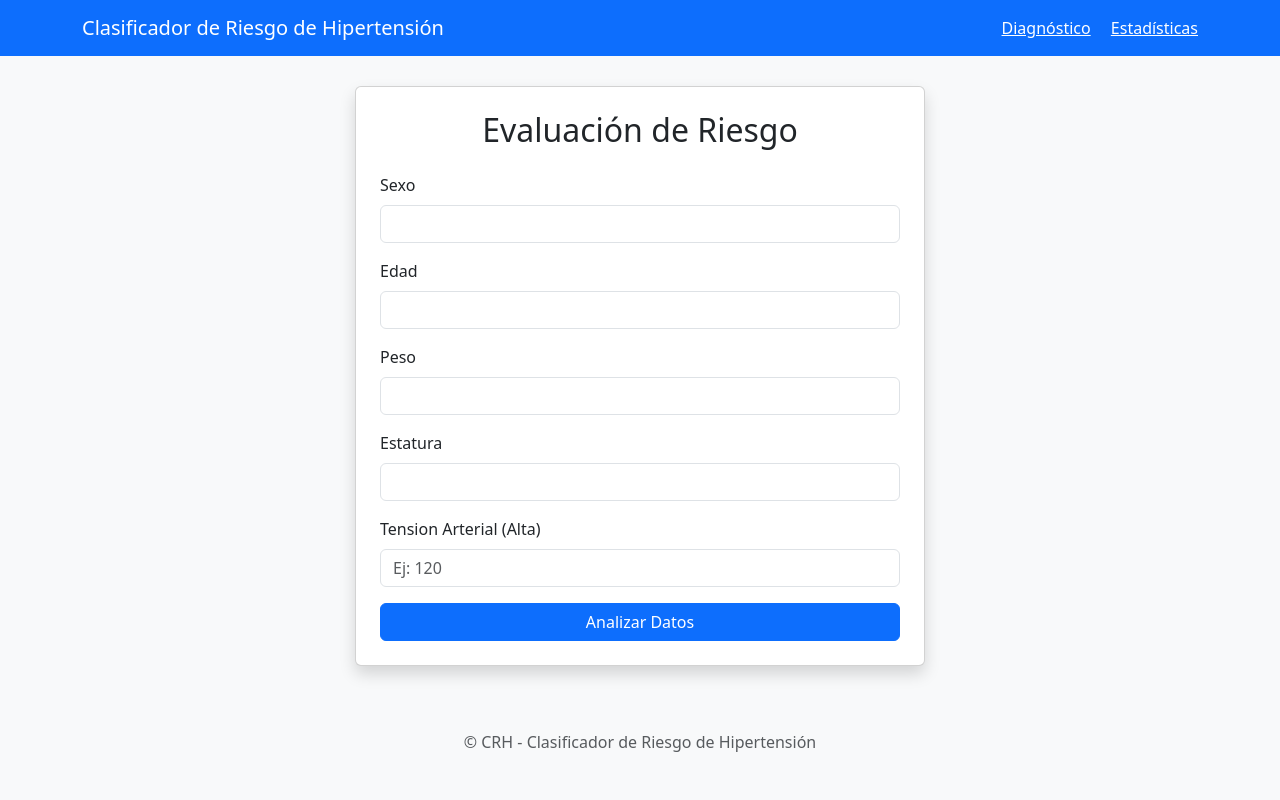
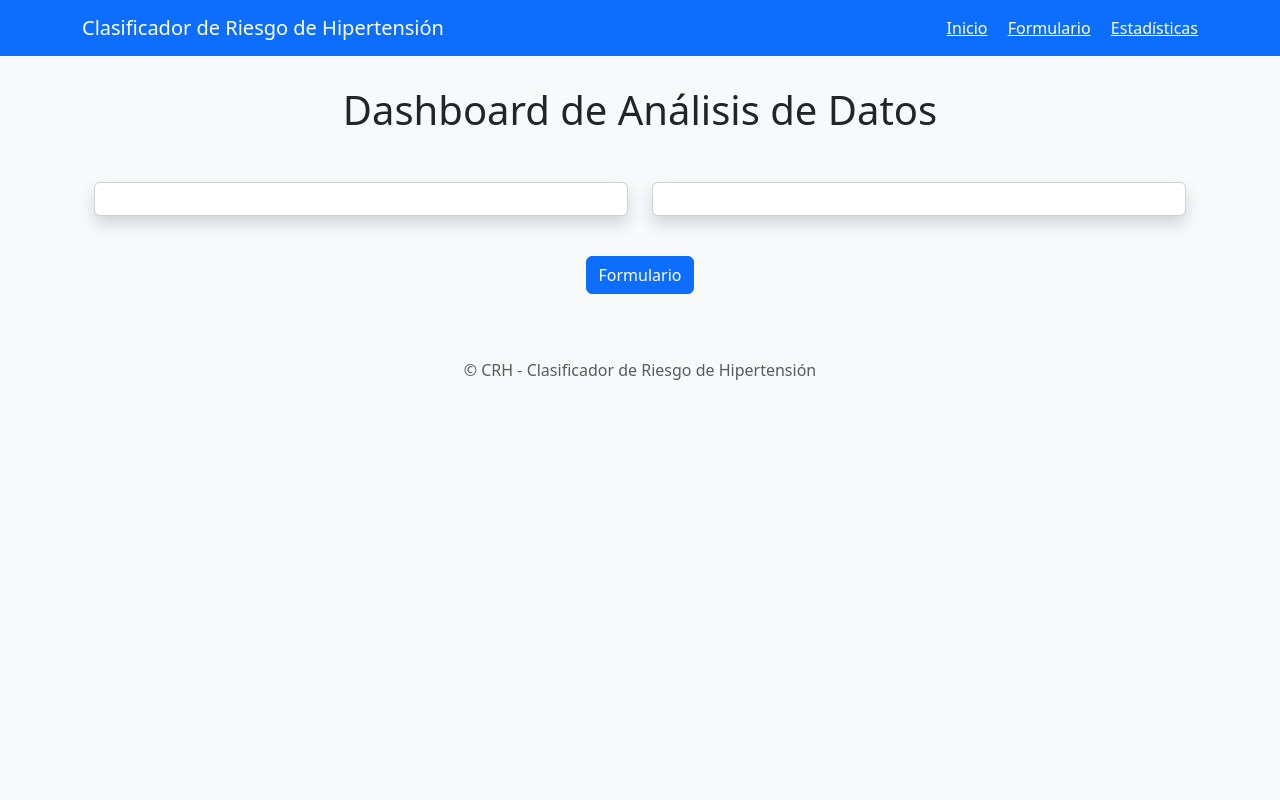
Before and after one commit to FGVe1123/CRH, a Flask app: page / in a window 1280 px wide. Run offline with Flask 3, Linux system fonts and the light colour scheme.

Commit message:
modificación de interfaz, se agregan validaciones a nivel BE para el formulario

```diff
--- a/app.py
+++ b/app.py
@@ -5,6 +5,10 @@
 import plotly.express as px
 import plotly.io as pio
 
+
+##TRABAJAR LA CONEXIÓN A LA BASE DE DATOS
+##REVISAR TABLAS, POSIBLEMENTE SE DEBA MODIFICAR PARA EL ALMACENAMIENTO DE LOS DATOS
+##REVISAR LO QUE SE PUSO EN DOCUMENTOS QUE SE VA A ENTREGAR, SE PUEDEN ALMACENAR DATOS "CONFIRMADOS" POR MEDICO O LOS DATOS QUE SE VAYAN GENERANDO CON EL MODELO PERMISO DEL USUARIO
 app = Flask(__name__)
 
 #CARGAR EL MODELO
@@ -20,19 +24,31 @@
     # Renderiza el archivo index.html
     return render_template('index.html')
 
+@app.route('/formulario')
+def formulario():
+    return render_template('formulario.html')
 
 @app.route('/predict', methods=['POST'])
 def predict():
     if request.method == 'POST':
         try:
             # Capturar datos del formulario (importante utilizar los "name" utilizados en HTML)
-            sexo = float(request.form['sexo'])
-            edad = float(request.form['edad'])
-            peso = float(request.form['edad'])
-            estatura = float(request.form['edad'])
-            tension_arterial = float(request.form['tension_arterial'])
+            sexo = int(request.form.get('sexo'))
+            edad = int(request.form.get('edad'))
+            peso = int(request.form.get('peso'))
+            estatura = int(request.form.get('estatura'))
+            tension_arterial = int(request.form.get('tension_arterial'))
             estatura_m = estatura / 100
             imc = peso / (estatura_m ** 2)
+
+            if not (12 <= edad <= 65):
+                return render_template(index.html, error="La edad debe estar dentro del rango propuesto")
+            if not (29 <= peso <= 200):
+                return render_template(index.html, error="El peso debe estar dentro del rango propuesto")
+            if not (137 <= estatura <= 192):
+                return render_template(index.html, error="La estatura debe estar dentro del rango propuesto")
+            if not (90 <= estatura <= 200):
+                return render_template(index.html, error="La tension arterial debe estar dentro del rango propuesto")
 
             # Convertir a una lista para mandarlo al modelo
             datos_entrada = np.array([[sexo, edad, peso, estatura, tension_arterial, imc]])
@@ -45,11 +61,8 @@
 
             # Enviar el resultado de vuelta a una página de resultados
             return render_template('resultado.html', prediccion=resultado_texto)
-
         except Exception as e:
             return f"Hubo un error en el procesamiento: {str(e)}"
-
-
 
 ## VISTA PARA USUARIO
 ##AGREGAR DATOS DE REFERENCIA PARA COMPARATIVAS, CANTIDAD DE REGISTROS EN EL DATASET
--- a/templates/dashboard.html
+++ b/templates/dashboard.html
@@ -23,7 +23,7 @@
     </div>
 
     <div class="text-center mt-3">
-        <a href="/" class="btn btn-primary">Volver al Formulario</a>
+        <a href="/formulario" class="btn btn-primary">Volver al Formulario</a>
     </div>
 </div>
 {% endblock %}
--- a/templates/index.html
+++ b/templates/index.html
@@ -1,33 +1,29 @@
 {% extends "plantilla.html" %}
 
 {% block content %}
-<div class="row justify-content-center">
-    <div class="col-md-6 card shadow p-4">
-        <h2 class="text-center mb-4">Evaluación de Riesgo</h2>
-        <form action="/predict" method="POST">
-            <div class="mb-3">
-                <label class="form-label">Sexo</label>
-                <input type="number" name="sexo" class="form-control" required>
+<div class="container mt-4">
+    <h1 class="text-center mb-5">Dashboard de Análisis de Datos</h1>
+
+    <div class="row">
+        <div class="col-md-6 mb-4">
+            <div class="card shadow">
+                <div class="card-body">
+                    {{ graph1 | safe }} <!--SE AGREGA EL GRÁFICO-->
+                </div>
             </div>
-            <div class="mb-3">
-                <label class="form-label">Edad</label>
-                <input type="number" name="edad" class="form-control" required>
+        </div>
+
+        <div class="col-md-6 mb-4">
+            <div class="card shadow">
+                <div class="card-body">
+                    {{ graph2 | safe }} <!--SE AGREGA EL GRÁFICO-->
+                </div>
             </div>
-            <div class="mb-3">
-                <label class="form-label">Peso</label>
-                <input type="number" name="peso" class="form-control" required>
-            </div>
-            <div class="mb-3">
-                <label class="form-label">Estatura</label>
-                <input type="number" name="estatura" class="form-control" required>
-            </div>
-            <div class="mb-3">
-                <label class="form-label">Tension Arterial (Alta)</label>
-                <input type="number" name="tension_arterial" class="form-control" placeholder="Ej: 120" required>
-            </div>
+        </div>
+    </div>
 
-            <button type="submit" class="btn btn-primary w-100">Analizar Datos</button>
-        </form>
+    <div class="text-center mt-3">
+        <a href="/formulario" class="btn btn-primary">Formulario</a>
     </div>
 </div>
 {% endblock %}
--- a/templates/plantilla.html
+++ b/templates/plantilla.html
@@ -15,7 +15,8 @@
         <div class="container">
             <a class="navbar-brand" href="/">Clasificador de Riesgo de Hipertensión</a>
             <div>
-                <a href="/" class="text-white me-3">Diagnóstico</a>
+                <a href="/" class="text-white me-3">Inicio</a>
+                <a href="/formulario" class="text-white me-3">Formulario</a>
                 <a href="/dashboard" class="text-white">Estadísticas</a>
             </div>
         </div>
--- a/templates/resultado.html
+++ b/templates/resultado.html
@@ -26,7 +26,7 @@
 
         <p class="text-muted">Este es un modelo educativo basado en Árboles de Decisión. Consulte siempre a un profesional.</p>
 
-        <a href="/" class="btn btn-outline-secondary mt-3">Volver a intentar</a>
+        <a href="/formulario" class="btn btn-outline-secondary mt-3">Volver a intentar</a>
     </div>
 </div>
 {% endblock %}
```
Also changed, not shown: templates/formulario.html (added, +84 -0 lines).
